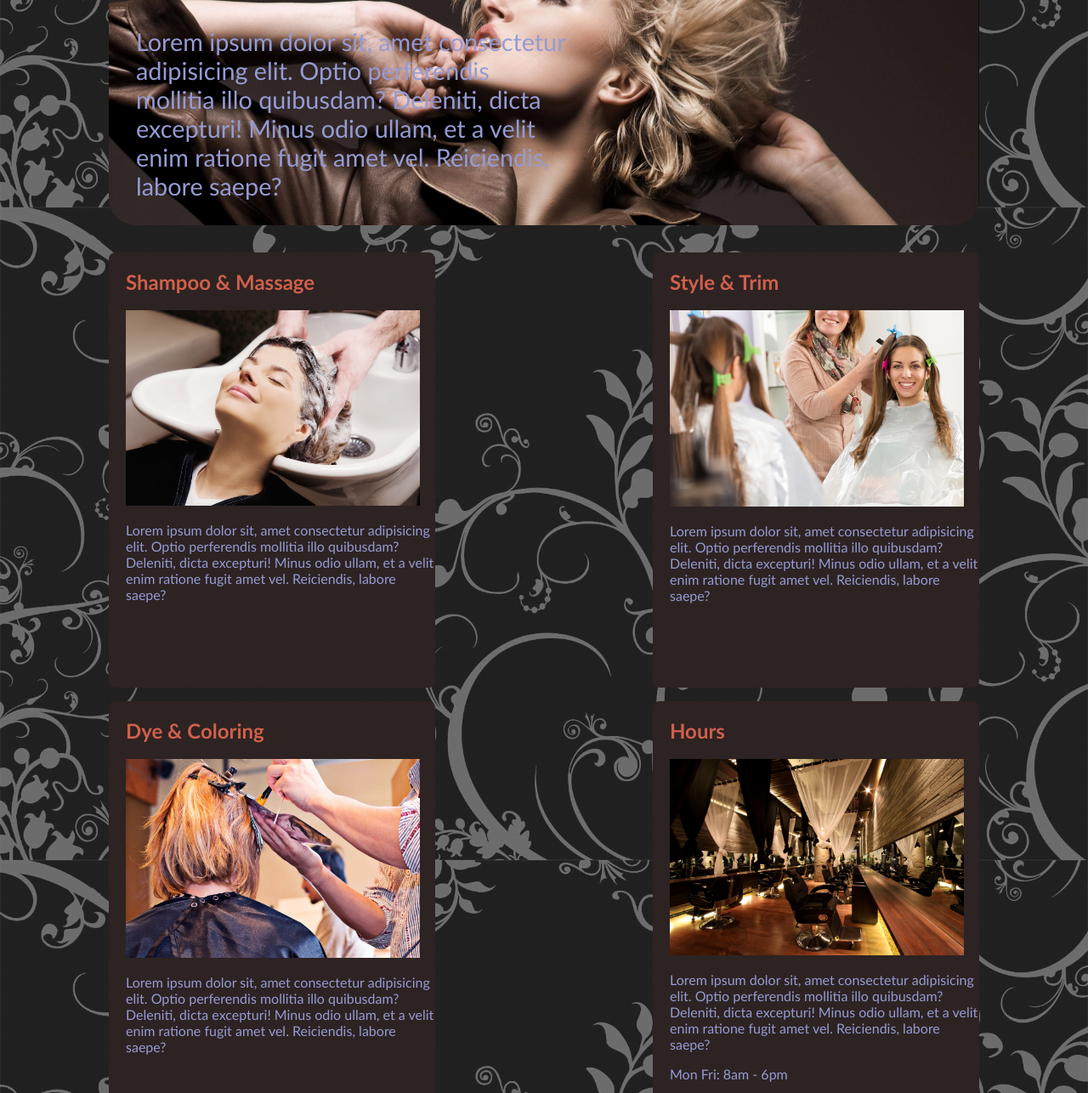
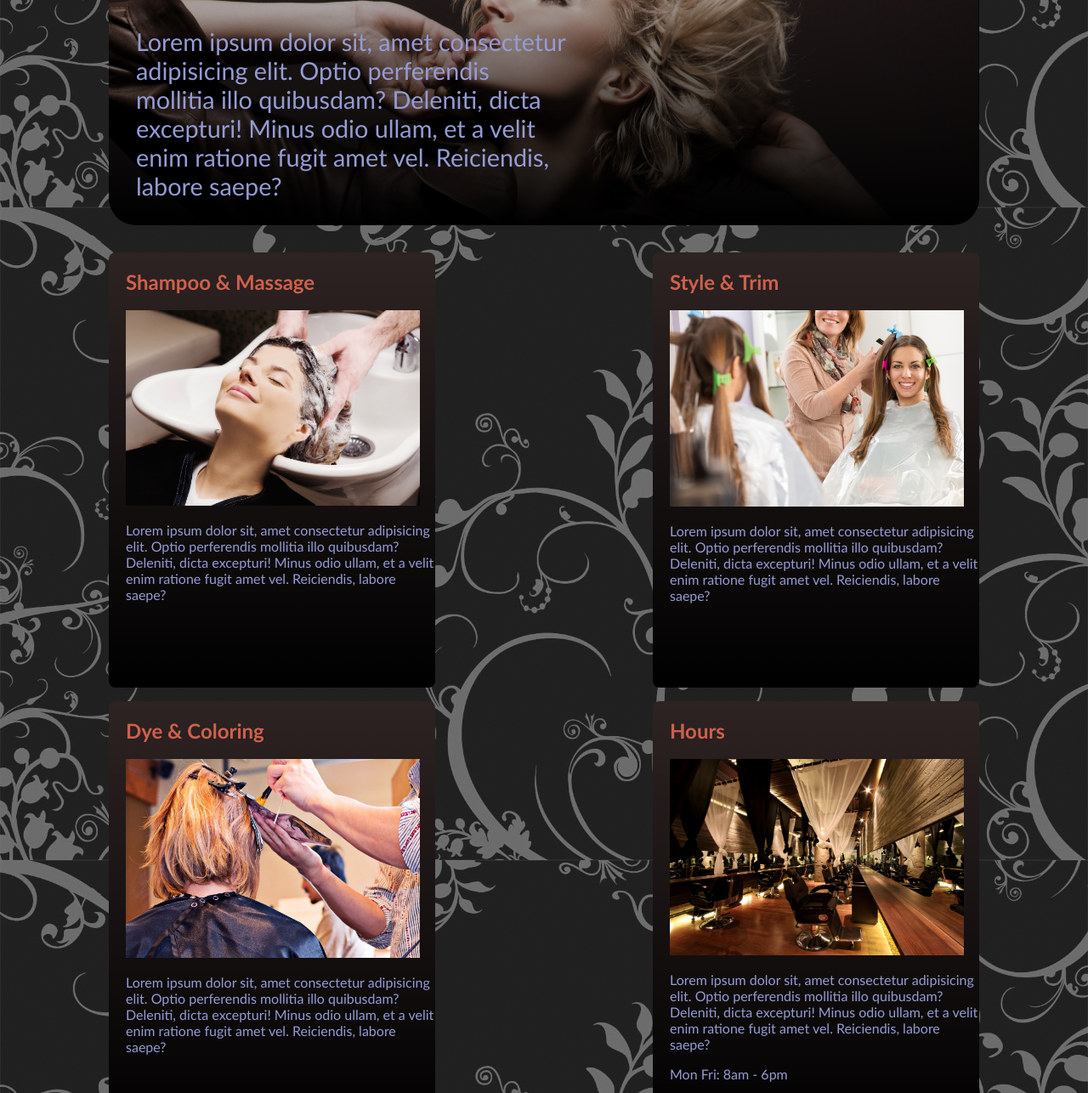
Before and after one commit to Ltaylr/HairDayRepo, a plain HTML site: page index.html in a window 1280 px wide. Shown: the part 524-1810 px from the top of the page at 85% size. Drawn offline with Linux system fonts and the light colour scheme.

Commit message:
added gradients to make the website more readable

```diff
--- a/css/styles.css
+++ b/css/styles.css
@@ -34,7 +34,7 @@ nav a:link, a:visited{
     justify-content: center;
 }
 #top article{
-    background-image: url('../images/glam_blonde.jpg');
+    background-image: linear-gradient(rgba(45,35,34,0),rgba(0,0,0,150)),url('../images/glam_blonde.jpg');
     background-size: 100%;
     margin-bottom: 2rem;
     min-height: 20rem;
@@ -133,7 +133,7 @@ article p:hover{
     margin-left: 1.25rem;
 }
 #main article{
-    background-color:rgba(45,35,34,255);
+    background:linear-gradient(rgba(0,0,0,0), rgba(0,0,0,1)), rgba(45,35,34,255);
     width: 24rem;
     height: 32rem;
     border-radius: .5rem;
```
